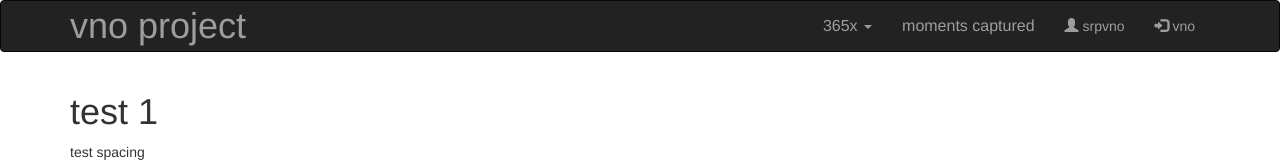
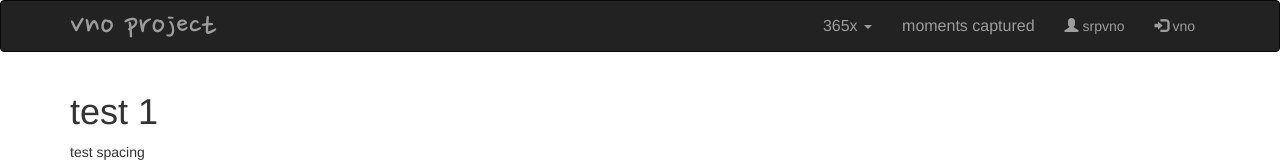
Before and after one commit to srpvno/blog, a plain HTML site: page index.html in a window 1280 px wide. Shown: the top 162 px of the page. Drawn offline with nearby package versions, Linux system fonts and the light colour scheme.

Commit message:
Logo
Changed header to Nanum Pen Script.

```diff
--- a/index.html
+++ b/index.html
@@ -15,6 +15,7 @@
         <link rel="stylesheet" href="https://maxcdn.bootstrapcdn.com/bootstrap/3.3.7/css/bootstrap.min.css">
         <!-- Local main style link -->
         <link rel="stylesheet" href="css/srp.css"/>
+        <link href="https://fonts.googleapis.com/css?family=Nanum+Pen+Script" rel="stylesheet">
         <!-- Automated styles via maxcdn and for jquery scripts -->
         <script src="https://ajax.googleapis.com/ajax/libs/jquery/3.3.1/jquery.min.js"></script>
         <script src="https://maxcdn.bootstrapcdn.com/bootstrap/3.3.7/js/bootstrap.min.js"></script>
@@ -35,7 +36,7 @@
                     <!-- Collapse filter used for smaller resolutions -->
 
                     <!-- My brand header -->
-                    <a class="navbar-brand" href="https://srpvno.github.io/project/" style="font-size:36px">vno project</a>
+                    <a class="navbar-brand" href="https://srpvno.github.io/project/" style="font-size:36px;font-family:'Nanum Pen Script', cursive;">vno project</a>
                 </div>
                 <div class="collapse navbar-collapse navbar-right" id="myNavbar">
                     <ul class="nav navbar-nav">
@@ -43,7 +44,7 @@
                         <input class="form-control" id="theInput" type="text" placeholder="Search...">
                         </li> -->
                         <li class="dropdown">
-                            <a class="dropdown-toggle" data-toggle="dropdown" href="#" style="font-size:16px">365x <span class="caret"></span></a>
+                            <a class="dropdown-toggle" data-toggle="dropdown" href="#" style="font-size:16px;">365x <span class="caret"></span></a>
                             <ul class="dropdown-menu">
                                 <li><a href="#test1">test 1</a></li>
                                 <li><a href="#test2">test 2</a></li>
@@ -51,7 +52,7 @@
                             </ul>
                         </li>
                         <li>
-                            <a href="#" style="font-size:16px">moments captured</a>
+                            <a href="#" style="font-size:16px;">moments captured</a>
                         </li>
                     </ul>
                     <ul class="nav navbar-nav navbar-right">
```
